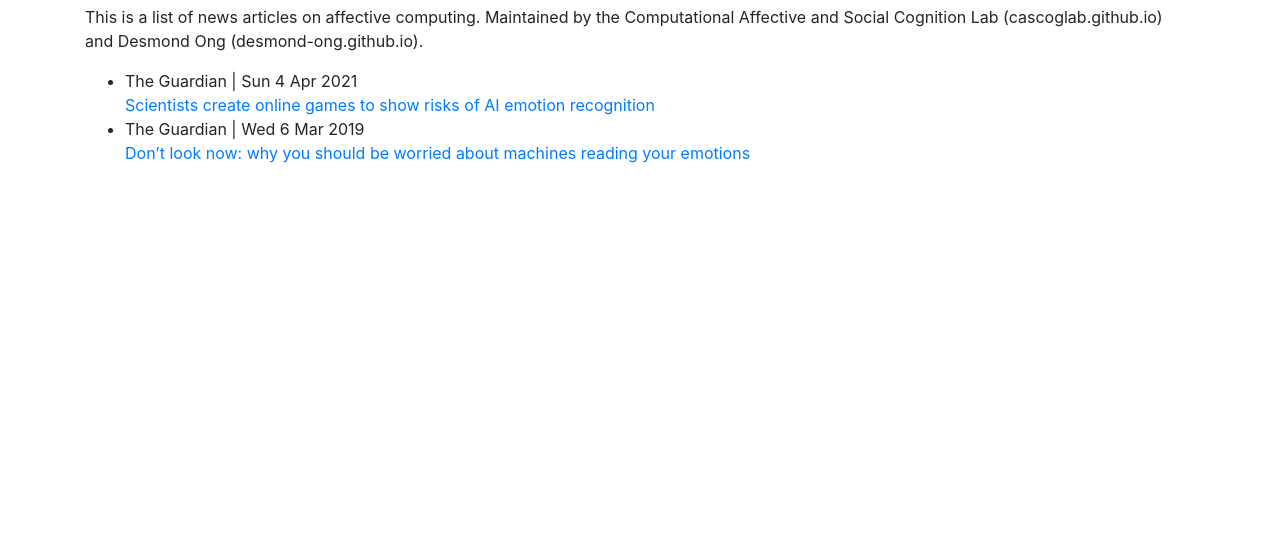
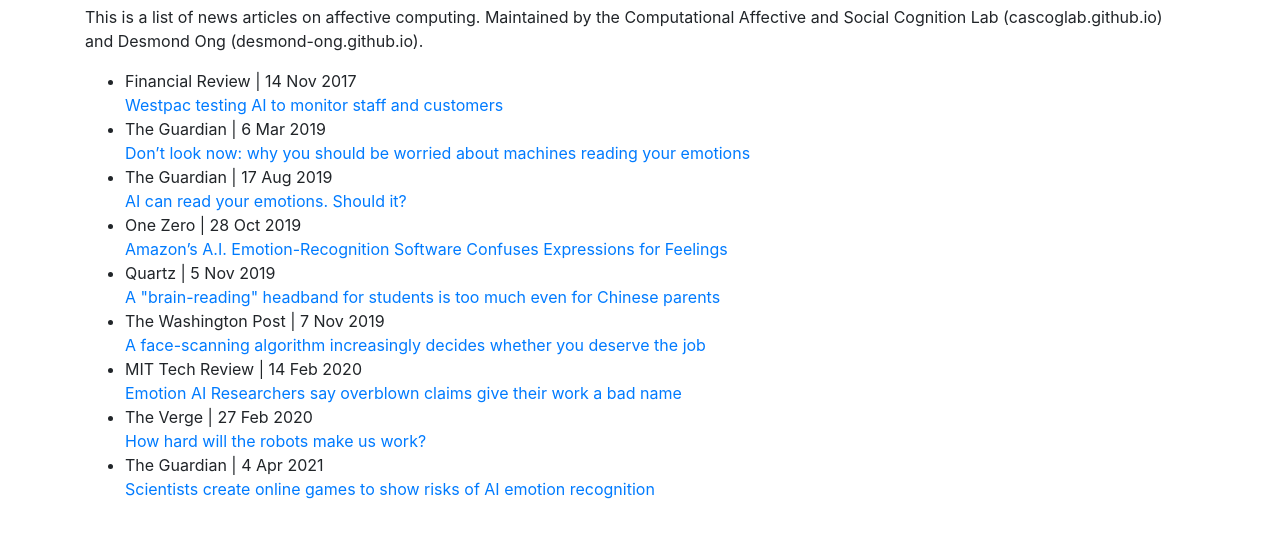
Before and after one commit to cascoglab/aff-comp-news, a plain HTML site: page index.html in a window 1280 px wide. Shown: the part 51-588 px from the top of the page. Drawn offline with Linux system fonts and the light colour scheme.

Commit message:
some more additions

```diff
--- a/index.html
+++ b/index.html
@@ -36,18 +36,74 @@
             <ul>
 
               <li>
-                The Guardian | Sun 4 Apr 2021
+                Financial Review | 14 Nov 2017
                 <br>
-                <a href="https://www.theguardian.com/technology/2021/apr/04/online-games-ai-emotion-recognition-emojify">
-                  Scientists create online games to show risks of AI emotion recognition
+                <a href="https://www.afr.com/technology/westpac-testing-ai-to-monitor-staff-and-customers-20171114-gzks7h">
+                  Westpac testing AI to monitor staff and customers
                 </a>
               </li>
 
               <li>
-                The Guardian | Wed 6 Mar 2019
+                The Guardian | 6 Mar 2019
                 <br>
                 <a href="https://www.theguardian.com/technology/2019/mar/06/facial-recognition-software-emotional-science">
                   Don’t look now: why you should be worried about machines reading your emotions
+                </a>
+              </li>
+
+              <li>
+                The Guardian | 17 Aug 2019
+                <br>
+                <a href="https://www.theguardian.com/technology/2019/aug/17/emotion-ai-artificial-intelligence-mood-realeyes-amazon-facebook-emotient">
+                  AI can read your emotions. Should it?
+                </a>
+              </li>
+
+              <li>
+                One Zero | 28 Oct 2019
+                <br>
+                <a href="https://onezero.medium.com/amazons-a-i-emotion-recognition-software-confuses-expressions-for-feelings-53e96007ca63">
+                  Amazon’s A.I. Emotion-Recognition Software Confuses Expressions for Feelings
+                </a>
+              </li>
+
+              <li>
+                Quartz | 5 Nov 2019
+                <br>
+                <a href="https://qz.com/1742279/a-mind-reading-headband-is-facing-backlash-in-china/">
+                  A "brain-reading" headband for students is too much even for Chinese parents
+                </a>
+              </li>
+
+              <li>
+                The Washington Post | 7 Nov 2019
+                <br>
+                <a href="https://www.washingtonpost.com/technology/2019/10/22/ai-hiring-face-scanning-algorithm-increasingly-decides-whether-you-deserve-job/">
+                  A face-scanning algorithm increasingly decides whether you deserve the job
+                </a>
+              </li>
+
+              <li>
+                MIT Tech Review | 14 Feb 2020
+                <br>
+                <a href="https://www.technologyreview.com/2020/02/14/844765/ai-emotion-recognition-affective-computing-hirevue-regulation-ethics/">
+                  Emotion AI Researchers say overblown claims give their work a bad name
+                </a>
+              </li>
+
+              <li>
+                The Verge | 27 Feb 2020
+                <br>
+                <a href="https://www.theverge.com/2020/2/27/21155254/automation-robots-unemployment-jobs-vs-human-google-amazon">
+                  How hard will the robots make us work?
+                </a>
+              </li>
+
+              <li>
+                The Guardian | 4 Apr 2021
+                <br>
+                <a href="https://www.theguardian.com/technology/2021/apr/04/online-games-ai-emotion-recognition-emojify">
+                  Scientists create online games to show risks of AI emotion recognition
                 </a>
               </li>
 
```
